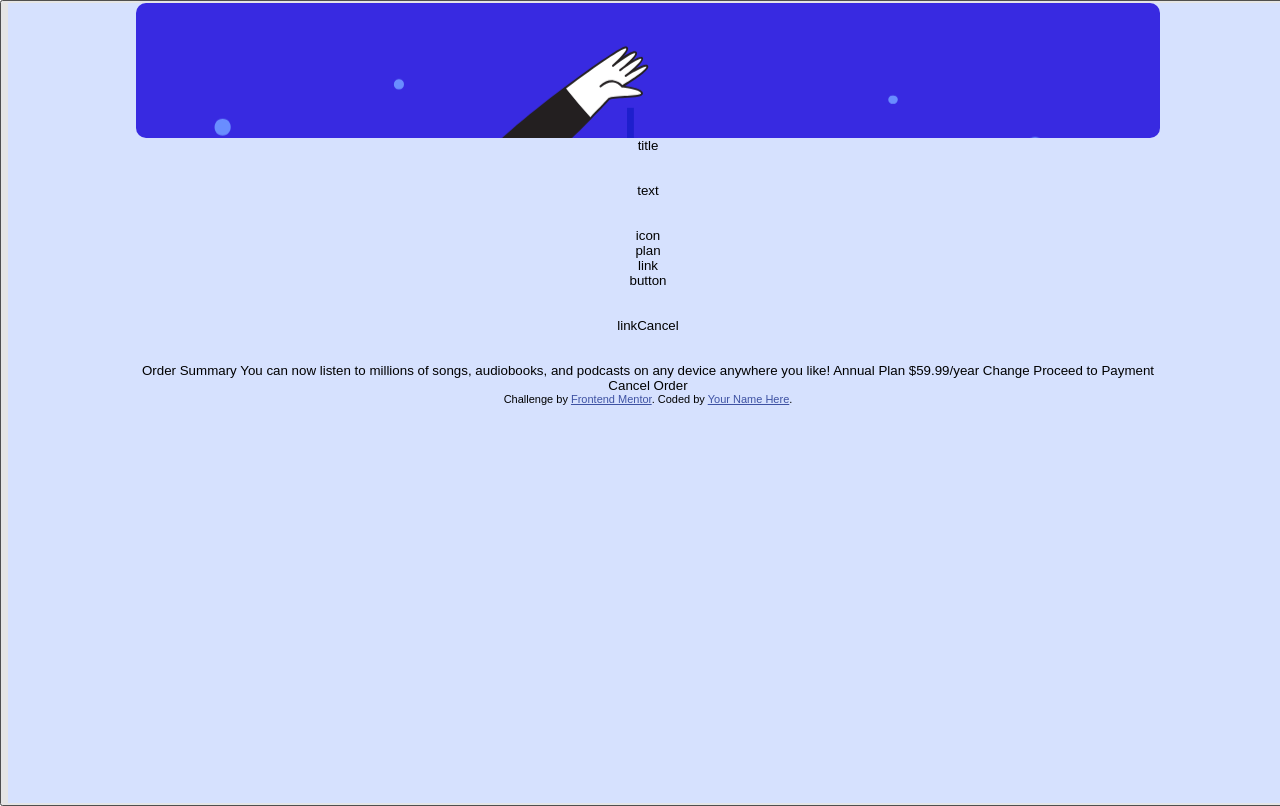
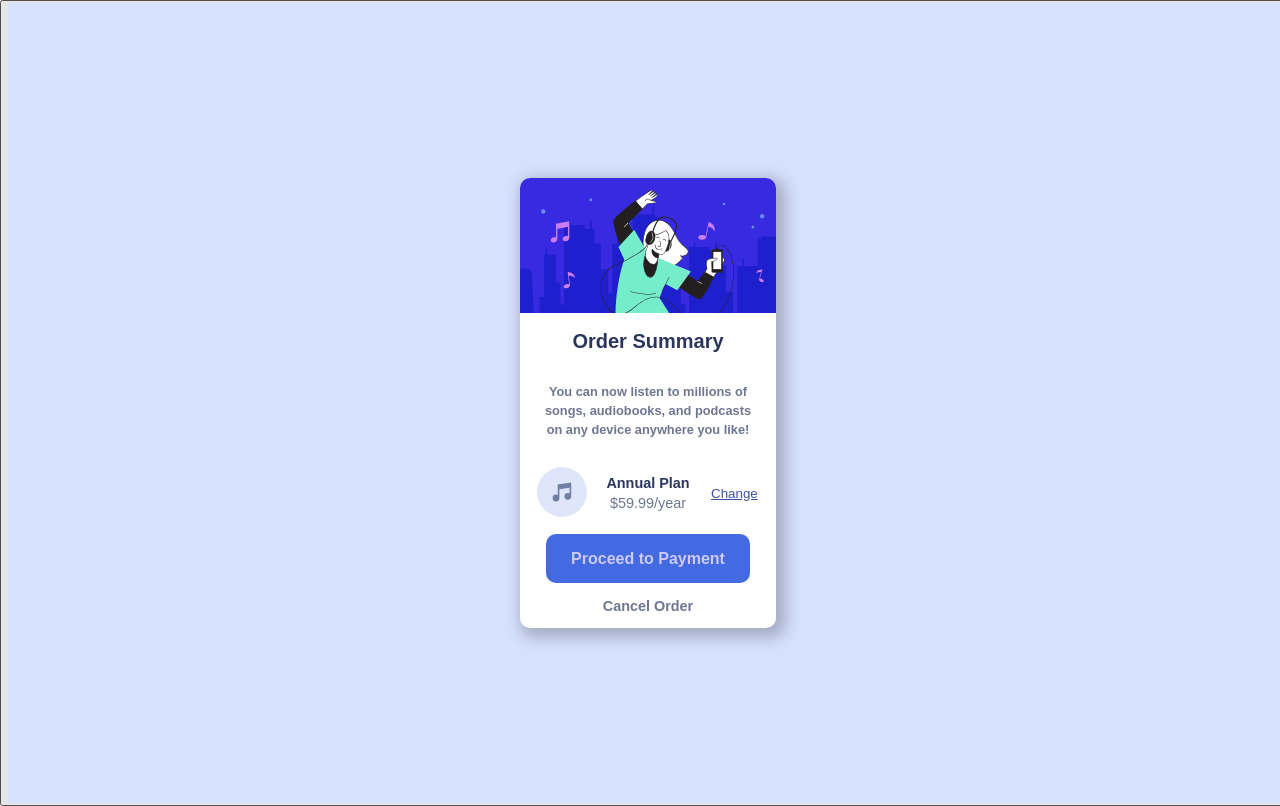
Before and after one commit to leorjr/order-summary-component-main, a plain HTML site: page index.html in a window 1280 px wide. Drawn offline with Linux system fonts and the light colour scheme.

Commit message:
styled: created a style for card

```diff
--- a/index.html
+++ b/index.html
@@ -17,26 +17,37 @@
       <section>
         <div class="container">
           <div class="image"></div>
-          <div class="title">title</div>
-          <div class="text">text</div>
+          <div class="title">
+            <h2>Order Summary</h2>
+          </div>
+          <div class="text">
+            <p>
+              You can now listen to millions of songs, audiobooks, and podcasts
+              on any device anywhere you like!
+            </p>
+          </div>
           <div class="details">
-            <div class="icon">icon</div>
-            <div class="plan">plan</div>
-            <div class="link">link</div>
+            <div class="icon">
+              <figure>
+                <img src="./images/icon-music.svg" alt="icon music" />
+              </figure>
+            </div>
+            <div class="plan">
+              <p><span>Annual Plan</span></p>
+              <p>$59.99/year</p>
+            </div>
+            <div class="link">
+              <p><a href="#">Change</a></p>
+            </div>
           </div>
-          <div class="button">button</div>
-          <div class="linkCancel">linkCancel</div>
-          Order Summary You can now listen to millions of songs, audiobooks, and
-          podcasts on any device anywhere you like! Annual Plan $59.99/year
-          Change Proceed to Payment Cancel Order
+          <div class="button">
+            <div>Proceed to Payment</div>
+          </div>
+          <div class="linkCancel">
+            <p><a href="#">Cancel Order</a></p>
+          </div>
         </div>
       </section>
-      <div class="attribution">
-        Challenge by
-        <a href="https://www.frontendmentor.io?ref=challenge" target="_blank"
-          >Frontend Mentor</a
-        >. Coded by <a href="#">Your Name Here</a>.
-      </div>
     </main>
   </body>
 </html>
--- a/style.css
+++ b/style.css
@@ -6,6 +6,12 @@ body {
 
 :root {
   --bg: #d6e1fe;
+  --bg-card: #ffffff;
+  --bg-button: #436ae1;
+  --color-title: #2a365e;
+  --color-text: #6f7692;
+  --color-link: #3e52a3;
+  --color-text-button: #cdcaf5;
 }
 
 .attribution {
@@ -20,17 +26,29 @@ main {
   width: 100vw;
   height: 100vh;
   background-color: var(--bg);
+
+  display: flex;
+  justify-content: center;
+  align-items: center;
 }
 
 main section {
   width: 80%;
+  height: 100%;
   margin: 0 auto;
+
+  display: flex;
+  flex-direction: column;
+  justify-content: center;
+  align-items: center;
 }
 
 main section div.container {
+  max-height: 450px;
+  max-width: 256px;
   display: grid;
   grid-template-columns: 1fr;
-  grid-template-rows: 135px 1fr 1fr 1fr 1fr 1fr;
+  grid-template-rows: 135px 0.5fr 1fr 1fr 0.6fr 0.4fr;
   grid-template-areas:
     "image"
     "title"
@@ -38,6 +56,12 @@ main section div.container {
     "details"
     "button"
     "linkCancel";
+
+  background-color: var(--bg-card);
+  border-radius: 10px;
+
+  -webkit-box-shadow: 5px 5px 15px 5px rgba(0, 0, 0, 0.23);
+  box-shadow: 5px 5px 15px 5px rgba(0, 0, 0, 0.23);
 }
 
 main section div.container div.image {
@@ -45,5 +69,113 @@ main section div.container div.image {
   background-image: url(./images/illustration-hero.svg);
   background-size: cover;
 
+  border-top-left-radius: 10px;
+  border-top-right-radius: 10px;
+}
+
+main section div.container div.title {
+  grid-area: title;
+  width: 80%;
+  margin: 0 auto;
+}
+main section div.container div.title h2 {
+  color: var(--color-title);
+}
+
+main section div.container div.text {
+  grid-area: text;
+  width: 81%;
+  margin: 0 auto;
+}
+
+main section div.container div.text p {
+  line-height: 1.5;
+  font-weight: 600;
+  font-size: 0.8rem;
+  color: var(--color-text);
+}
+
+main section div.container div.details {
+  grid-area: details;
+  width: 90%;
+  margin: 0 auto;
+  display: grid;
+  grid-template-columns: 1fr 2fr 1fr;
+}
+
+main section div.container div.details div.icon {
+  display: flex;
+  justify-content: center;
+  align-items: center;
+}
+
+main section div.container div.details div.icon figure {
+  width: 50px;
+  margin: 0 auto;
+}
+
+main section div.container div.details div.icon figure img {
+  width: 100%;
+}
+
+main section div.container div.details div.plan {
+  display: flex;
+  flex-direction: column;
+  justify-content: center;
+  align-items: center;
+}
+
+main section div.container div.details div.plan p {
+  color: var(--color-text);
+  font-size: 0.9rem;
+  margin: 2px;
+}
+
+main section div.container div.details div.plan p span {
+  color: var(--color-title);
+  font-weight: 600;
+}
+
+main section div.container div.details div.link {
+  display: flex;
+  flex-direction: column;
+  justify-content: center;
+  align-items: center;
+}
+
+main section div.container div.details div.link p a {
+  color: var(--color-link);
+}
+
+main section div.container div.button {
+  grid-area: button;
+  width: 80%;
+  margin: 0 auto;
+}
+
+main section div.container div.button div {
+  display: flex;
+  justify-content: center;
+  align-items: center;
+  height: 100%;
+  background-color: var(--bg-button);
+  color: var(--color-text-button);
+  font-size: 1rem;
+  font-weight: 600;
   border-radius: 10px;
+  cursor: pointer;
 }
+
+main section div.container div.linkCancel {
+  width: 80%;
+  margin: 0 auto;
+}
+
+main section div.container div.linkCancel p {
+  font-size: 0.9rem;
+  font-weight: 600;
+}
+main section div.container div.linkCancel p a {
+  text-decoration: none;
+  color: var(--color-text);
+}
```
